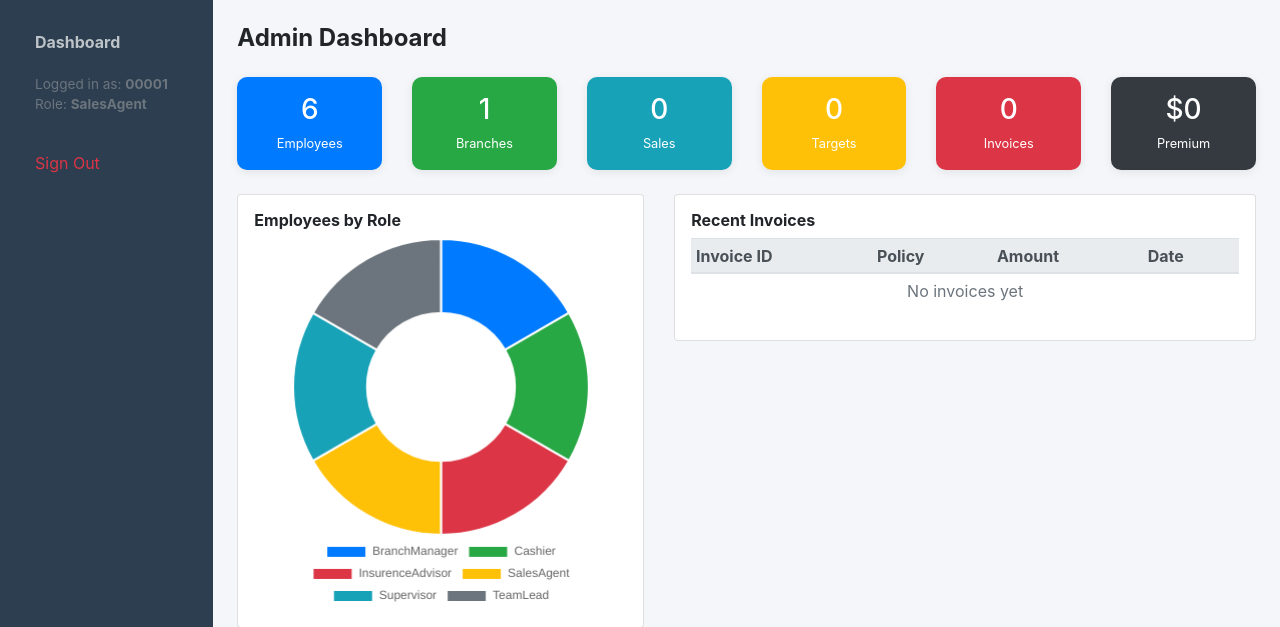
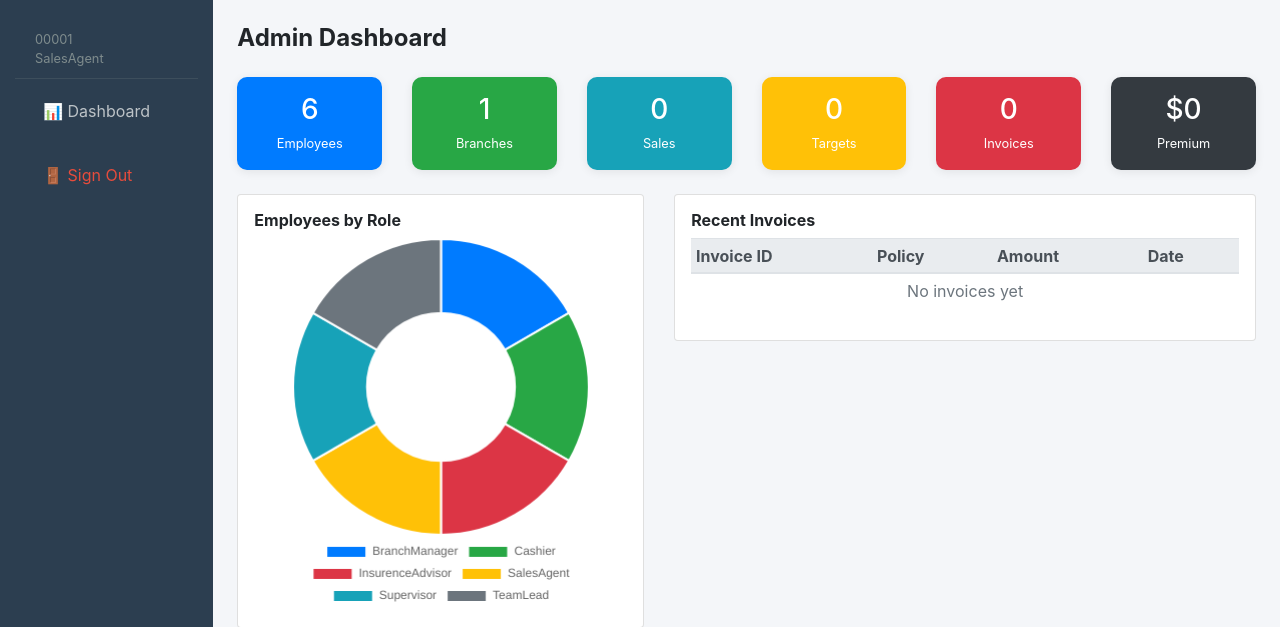
Before and after one commit to umangbaghel/Sales-Performance-Evaluation, a PHP site: page /DashBoardAdmin.php in a window 1280 px wide. Shown: the part 56-683 px from the top of the page. Run offline with PHP 8.4, Linux system fonts and the light colour scheme; a user stored in the database is signed in; data comes from the database, SQL or seed files in the repository; data that the repository does not hold is empty.

Commit message:
Initial Commit

```diff
--- a/SalesPerformanceEvaluation/NavigationBar.php
+++ b/SalesPerformanceEvaluation/NavigationBar.php
@@ -1,24 +1,31 @@
 <?php
 // NavigationBar.php
-// Fixed: Sign Out was a dead '#' link — now points to Logout.php
-// Fixed: include path for bootstrap is now inline (no extra file needed)
-session_start();
-$role = $_SESSION['emp_role'] ?? 'Guest';
-$empId = $_SESSION['emp_id'] ?? '';
+// Fixed: removed session_start() - already called in the dashboard files
+// Fixed: Dashboard link now stays on the correct dashboard based on role
+$role  = $_SESSION['emp_role'] ?? '';
+$empId = $_SESSION['emp_id']   ?? '';
+
+$roleMap = [
+    'BranchManager'    => 'DashBoardAdmin.php',
+    'Cashier'          => 'DashBoardCashier.php',
+    'SalesAgent'       => 'DashBoardSalesAgent.php',
+    'InsurenceAdvisor' => 'DashBoardLifeInsurenceAdvisor.php',
+    'TeamLead'         => 'DashboardTeamLead.php',
+    'Supervisor'       => 'DashboardTeamLead.php',
+];
+$dashboardLink = $roleMap[$role] ?? 'DashBoardAdmin.php';
 ?>
-<ul class="nav flex-column">
-    <li class="nav-item">
-        <a class="nav-link active" href="Index.php">
-            <strong>Dashboard</strong>
-        </a>
-    </li>
-    <li class="nav-item">
-        <span class="nav-link text-muted" style="font-size:0.85rem;">
-            Logged in as: <strong><?= htmlspecialchars($empId) ?></strong><br>
-            Role: <strong><?= htmlspecialchars($role) ?></strong>
-        </span>
-    </li>
-    <li class="nav-item mt-3">
-        <a class="nav-link text-danger" href="Logout.php">Sign Out</a>
-    </li>
-</ul>
+<style>
+    .sidebar-nav a { display: block; padding: 10px 20px; color: #bdc3c7; text-decoration: none; border-radius: 5px; margin: 2px 8px; }
+    .sidebar-nav a:hover { background: rgba(255,255,255,0.1); color: #fff; }
+    .sidebar-nav .sign-out { color: #e74c3c; margin-top: 20px; }
+    .sidebar-nav .user-info { padding: 10px 20px; color: #7f8c8d; font-size: 0.8rem; margin-bottom: 10px; border-bottom: 1px solid #3d4e5c; }
+</style>
+<div class="sidebar-nav">
+    <div class="user-info">
+        <div><?= htmlspecialchars($empId) ?></div>
+        <div><?= htmlspecialchars($role) ?></div>
+    </div>
+    <a href="<?= $dashboardLink ?>">📊 Dashboard</a>
+    <a href="Logout.php" class="sign-out">🚪 Sign Out</a>
+</div>
```
